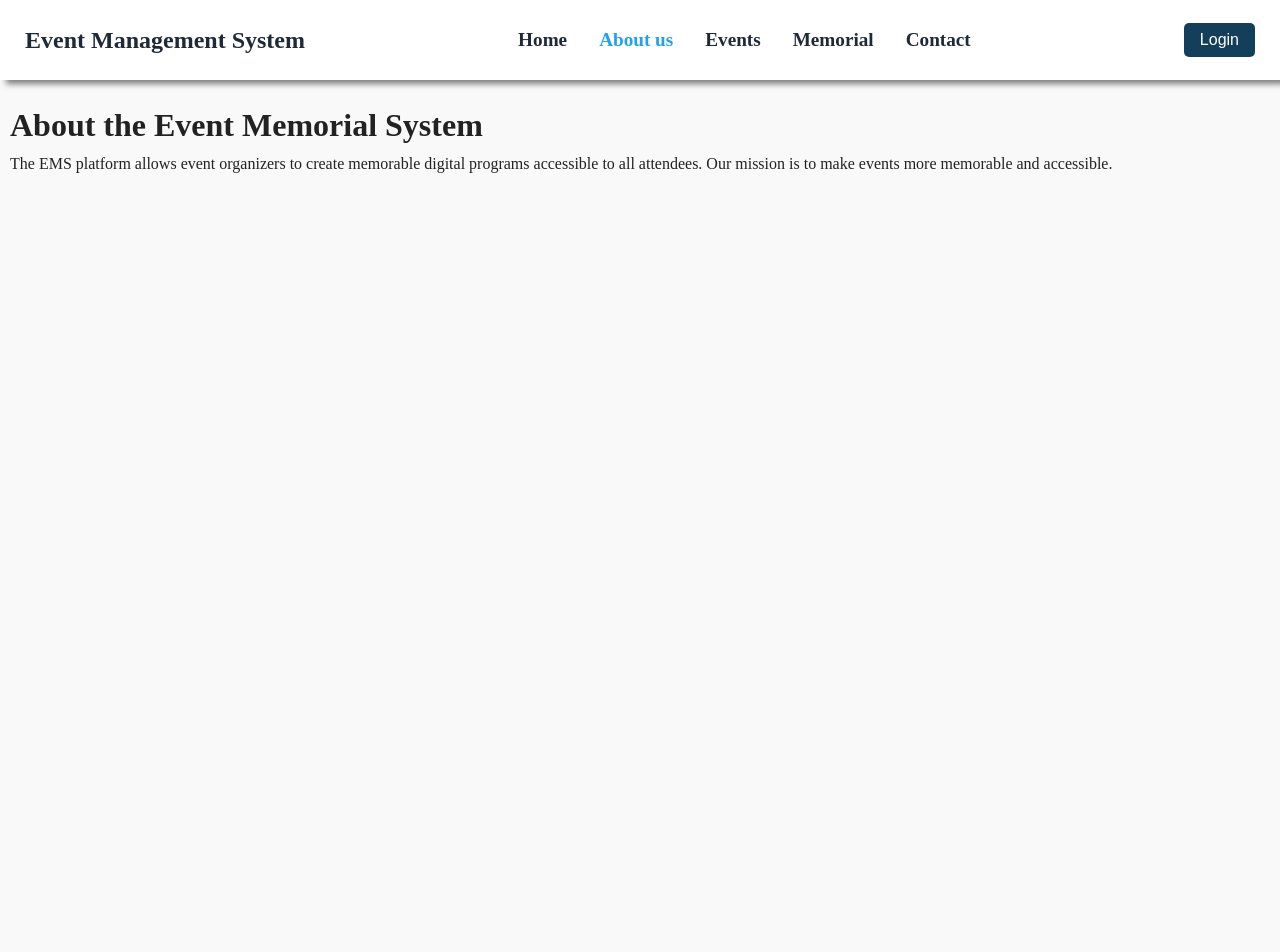
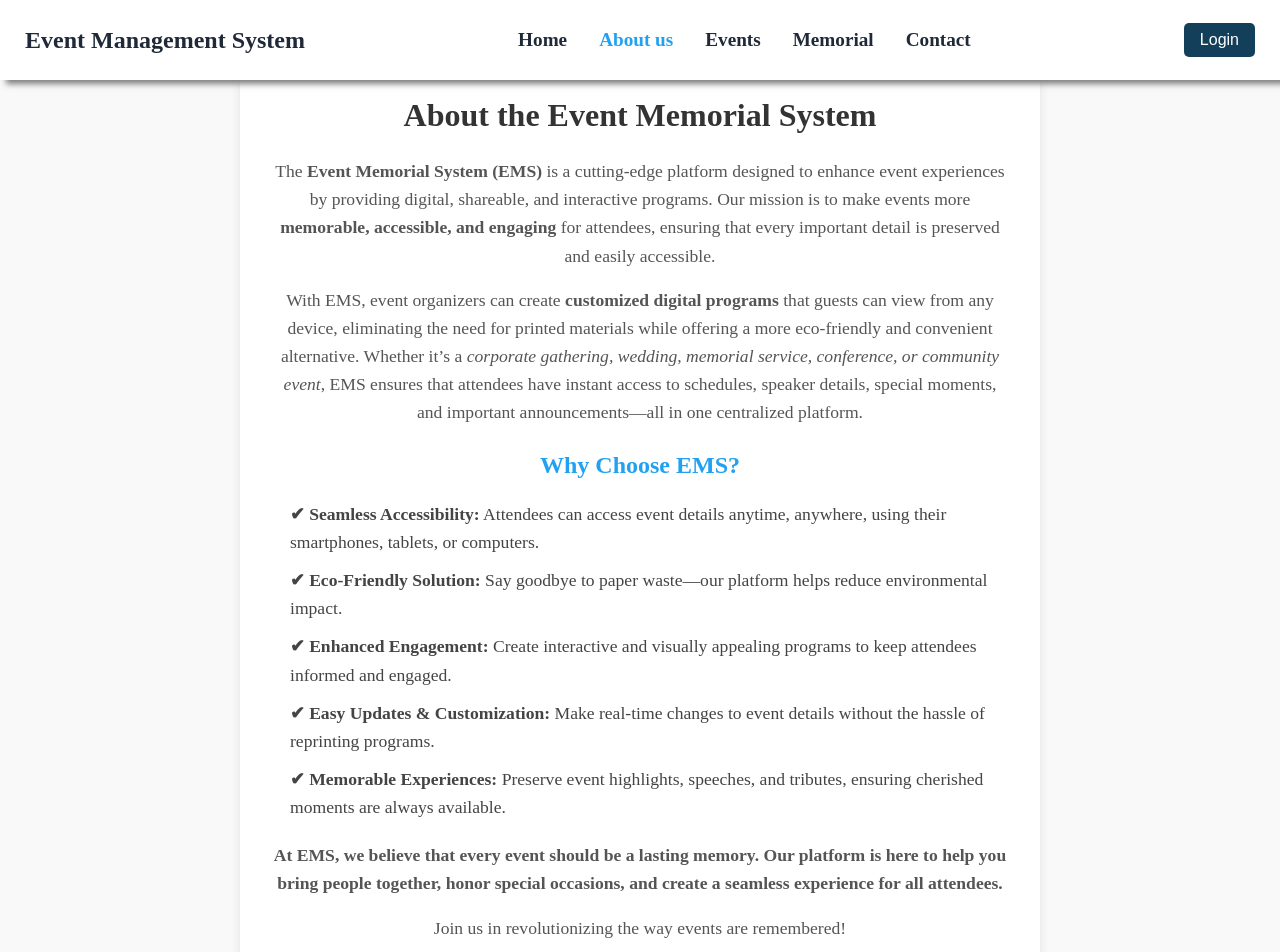
Before and after one commit to Fuma1322/ems, a React (Vite) app: page /about in a window 1280 px wide. Shown: the top 952 px of the page. Before the commit the page ends 800 px from the top, so only its background shows below. Built offline with nearby package versions, Linux system fonts and the light colour scheme.

Commit message:
About almost done

```diff
--- a/src/pages/About.jsx
+++ b/src/pages/About.jsx
@@ -1,12 +1,38 @@
 // src/pages/About.jsx
 import React from 'react';
-import '../styles/About.css'
+import '../styles/About.css';
 
 const About = () => {
     return (
         <div className="about">
-            <h1>About the Event Memorial System</h1>
-            <p>The EMS platform allows event organizers to create memorable digital programs accessible to all attendees. Our mission is to make events more memorable and accessible.</p>
+            <div className="about-content">
+                <h1>About the Event Memorial System</h1>
+                <p>
+                    The <strong>Event Memorial System (EMS)</strong> is a cutting-edge platform designed to enhance event experiences by providing digital, shareable, and interactive programs.
+                    Our mission is to make events more <strong>memorable, accessible, and engaging</strong> for attendees, ensuring that every important detail is preserved and easily accessible.
+                </p>
+                <p>
+                    With EMS, event organizers can create <strong>customized digital programs</strong> that guests can view from any device, eliminating the need for printed materials while
+                    offering a more eco-friendly and convenient alternative. Whether it’s a <em>corporate gathering, wedding, memorial service, conference, or community event</em>, EMS ensures
+                    that attendees have instant access to schedules, speaker details, special moments, and important announcements—all in one centralized platform.
+                </p>
+
+                <h3>Why Choose EMS?</h3>
+                <ul className="about-list">
+                    <li><strong>✔ Seamless Accessibility:</strong> Attendees can access event details anytime, anywhere, using their smartphones, tablets, or computers.</li>
+                    <li><strong>✔ Eco-Friendly Solution:</strong> Say goodbye to paper waste—our platform helps reduce environmental impact.</li>
+                    <li><strong>✔ Enhanced Engagement:</strong> Create interactive and visually appealing programs to keep attendees informed and engaged.</li>
+                    <li><strong>✔ Easy Updates & Customization:</strong> Make real-time changes to event details without the hassle of reprinting programs.</li>
+                    <li><strong>✔ Memorable Experiences:</strong> Preserve event highlights, speeches, and tributes, ensuring cherished moments are always available.</li>
+                </ul>
+
+                <p className="about-closing">
+                    At EMS, we believe that every event should be a lasting memory. Our platform is here to help you <strong>bring people together, honor special occasions,</strong> and create a
+                    seamless experience for all attendees.
+                </p>
+
+                <p className="about-join">Join us in revolutionizing the way events are remembered!</p>
+            </div>
         </div>
     );
 };
--- a/src/styles/About.css
+++ b/src/styles/About.css
@@ -1,10 +1,89 @@
-.about{
-    flex-direction: column;
+.about {
+    display: flex;
     justify-content: center;
     align-items: center;
-    padding: 5px 5px 5px 5px;
+    text-align: center;
+    padding: 60px 20px;
     min-height: 100vh;
-    min-width: 100vw;
-    padding: 100px 15px 10px 10px;
+    background-color: #f9f9f9;
+}
 
+.about-content {
+    max-width: 800px;
+    background: white;
+    padding: 30px;
+    border-radius: 10px;
+    box-shadow: 0 4px 10px rgba(0, 0, 0, 0.1);
 }
+
+.about h1 {
+    font-size: 2rem;
+    color: #333;
+    margin-bottom: 1rem;
+}
+
+.about p {
+    font-size: 1.1rem;
+    color: #555;
+    margin-bottom: 1rem;
+    line-height: 1.6;
+}
+
+.about h3 {
+    font-size: 1.5rem;
+    color: #21a1f1;
+    margin-top: 20px;
+}
+
+.about-list {
+    text-align: left;
+    padding-left: 20px;
+    margin-top: 15px;
+}
+
+.about-list li {
+    font-size: 1.1rem;
+    color: #444;
+    margin-bottom: 10px;
+}
+
+.about-closing {
+    font-size: 1.2rem;
+    font-weight: bold;
+    margin-top: 20px;
+    color: #333;
+}
+
+.about-join p {
+    font-size: 1.3rem;
+    color: #21a1f1;
+    font-weight: bold;
+    margin-top: 15px;
+}
+
+@media (max-width: 768px) {
+    .about-content {
+        padding: 20px;
+        max-width: 90%;
+    }
+
+    h1 {
+        font-size: 1.8rem;
+    }
+
+    h3 {
+        font-size: 1.3rem;
+    }
+
+    p, .about-list li {
+        font-size: 1rem;
+    }
+
+    .about-closing {
+        font-size: 1.1rem;
+    }
+
+    .about-join {
+        font-size: 1.2rem;
+    }
+}
--- a/src/styles/Contact.css
+++ b/src/styles/Contact.css
@@ -53,7 +53,6 @@
     font-size: 2rem;
 }
 
-/* Mobile Responsiveness */
 @media screen and (max-width: 768px) {
     .contact-page {
         padding: 2rem 1rem;
--- a/src/styles/FormPage.css
+++ b/src/styles/FormPage.css
@@ -18,7 +18,7 @@ label {
   font-weight: bolder;
 }
 
-h3 {
+.app h3 {
   margin-top: 1rem;
   font-size: 1.5rem;
   color: #1F2937;
```
